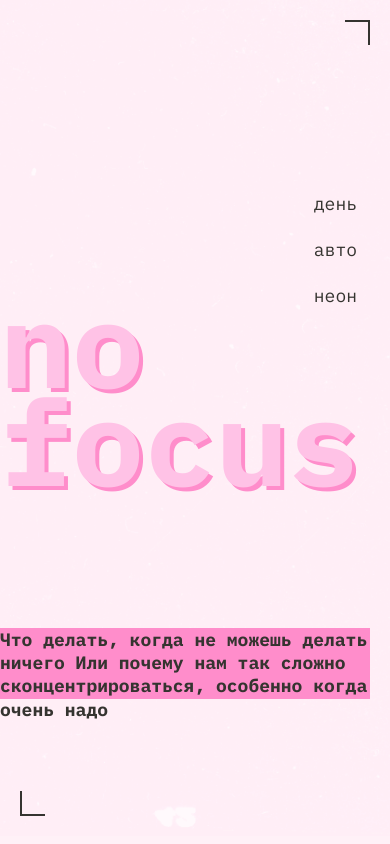
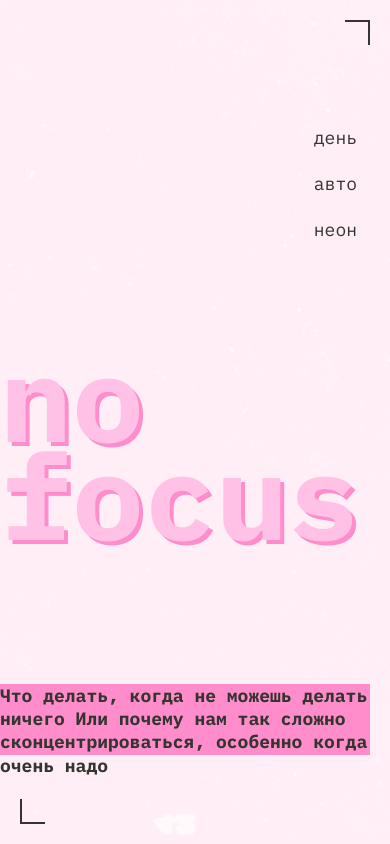
Before and after one commit to HydrochoerusBeb/slozhno-sosredotochitsya, a plain HTML site: page index.html in a window 390 px wide. Shown: the top 844 px of the page. Drawn offline with Linux system fonts and the light colour scheme.

Commit message:
new commit

```diff
--- a/styles/dark.css
+++ b/styles/dark.css
@@ -9,18 +9,14 @@
     Так стили написанные ниже будут иметь больший вес,
     чем стили в медиазапросе предпочтений пользователя
   */
-}
-
-@media (prefers-color-scheme: light) {
-  .page {
     --accent-color: #ff0070;
     --bg-color: #000028;
     --header-color: #000028;
     --text-color: #f1b2ce;
     --heading-color: #db00ff;
     --high-header-color: #ff0070;
+    --outline-color: #ff0070;
     --display-state: flex;
     --main-font: "IBM Plex Mono";
     --bg-image: url(../images/cover-image-dark.png);
-  }
 }
--- a/styles/light.css
+++ b/styles/light.css
@@ -24,7 +24,7 @@
 /* Остальные стили */
 
 @media (prefers-color-scheme: light) {
-  .page {
+  :root {
     --accent-color: rgba(255, 141, 203, 1);
     --bg-color: #fff1f7;
     --header-color: var(--text-color);
--- a/styles/style.css
+++ b/styles/style.css
@@ -2,6 +2,18 @@
 
 .page {
   /* сохраните в разметке и стилях класс page. На его основе работает скрипт. */
+}
+
+body{
+  background-image: var(--bg-image);
+  /* background-attachment: fixed;
+  background-repeat: no-repeat;
+  background-position: center;
+  background-size: cover; */
+  background-size: cover;
+  background-position: center;
+  background-attachment: fixed;
+  background-color: var(--bg-color);
 }
 
 .header__theme-menu-button:hover {
@@ -37,13 +49,9 @@
 }
 
 .header {
-  height: 99vh;
+  height: 100vh;
   position: relative;
   box-sizing: content-box;
-  background-image: var(--bg-image);
-  background-repeat: no-repeat;
-  background-position: center;
-  background-size: cover;
 }
 
 .header__theme-menu {
@@ -69,11 +77,11 @@
   padding: 0 13px 5px;
   color: var(--outline-color);
   font-family: var(--main-font), sans-serif;
+  cursor: pointer;
 }
 
 .header__content {
   display: grid;
-  grid-template-rows: repeat(1fr);
   height: calc(100% - 20px);
 }
 
@@ -167,7 +175,6 @@
 }
 
 .main {
-  background-color: var(--bg-color);
   justify-content: space-between;
   display: flex;
   flex-direction: column;
@@ -423,7 +430,7 @@
     "- - -"
     "- no-focus -"
     "- - -";
-  background-color: var(--bg-color);
+  /* background-color: var(--bg-color); */
   height: 100vh;
   position: relative;
 }
@@ -432,19 +439,41 @@
   grid-area: no-focus;
   align-self: normal;
 }
-
+/*
 .header__content {
   display: grid;
-  grid-template-rows: repeat(1fr);
   height: calc(100% - 20px);
-}
+} */
 
 @media screen and (max-width: 768px) {
-  .header__theme-menu-list {
-    position: absolute;
-    top: 192px;
-    right: 20px;
+
+  .header{
+
+    display: grid;
+    grid-template-areas:
+    'nav'
+    'content' ;
+    grid-template-rows: 33% 67%;
+  }
+
+  .header__theme-menu{
+    grid-area: nav;
+    align-self: end;
+    justify-self: end;
+    margin-right: 20px;
+    margin-bottom: 35px;
+  }
+
+  .header__content-content{
+    grid-area: content;
+  }
+
+  .header__theme-menu-list{
     flex-direction: column;
+  }
+
+  .header__content-heading{
+    align-self: center;
   }
 
   .main__attention {
@@ -456,6 +485,16 @@
       "food food food"
       "header-gadgets header-gadgets header-gadgets"
       "gadgets gadgets gadgets";
+  }
+
+  .footer{
+    grid-template-areas:
+    'no-focus';
+  }
+
+  .footer__header{
+    align-self: center;
+    justify-self: center;
   }
 }
 
```
